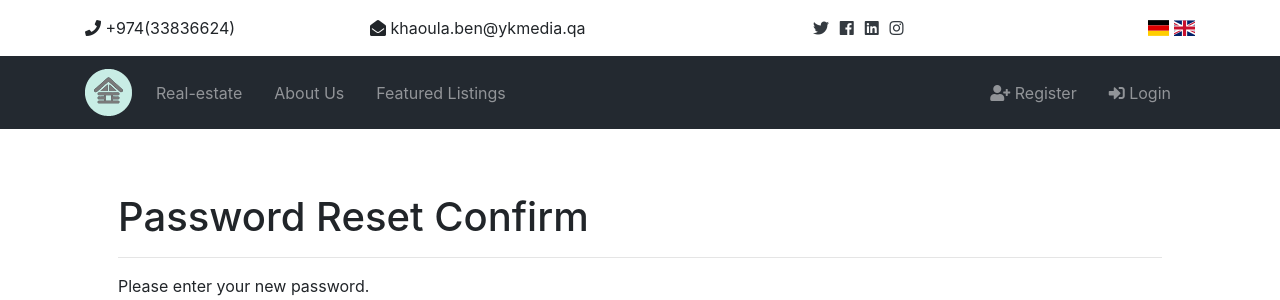
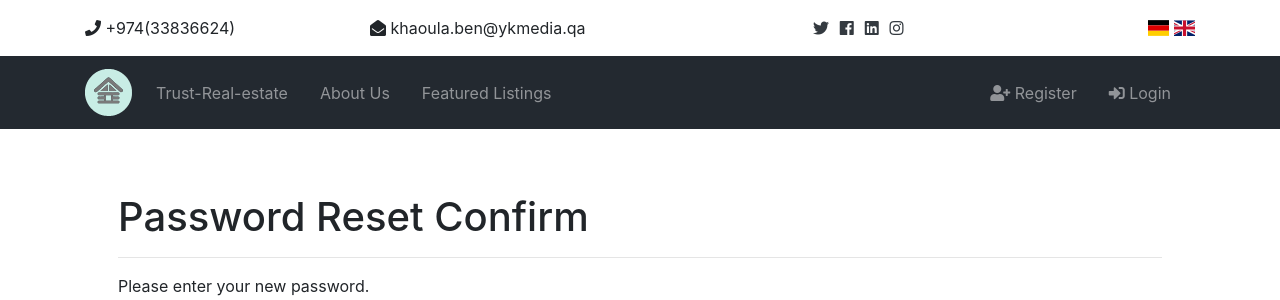
Before and after one commit to majestylink/TrustRealEstate, a Django app: page /en/reset/1/1/ in a window 1280 px wide. Shown: the top 300 px of the page. Run offline with Django 4.2, Linux system fonts and the light colour scheme; parts of the project's set-up code (start-up, migrations or seed data) failed here and were passed over; some libraries are stand-ins or nearby versions.

Commit message:
first commit

```diff
--- a/templates/core/partials/_navbar.html
+++ b/templates/core/partials/_navbar.html
@@ -18,7 +18,7 @@
             {% endif %}
           >
             <a class="nav-link" href="{% url 'index' %}">
-            {{ _("Real-estate") }}
+            {{ _("Trust-Real-estate") }}
           </a>
           </li>
           <li
```
